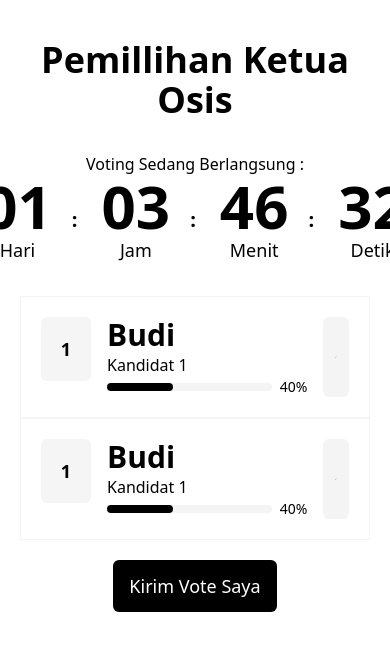
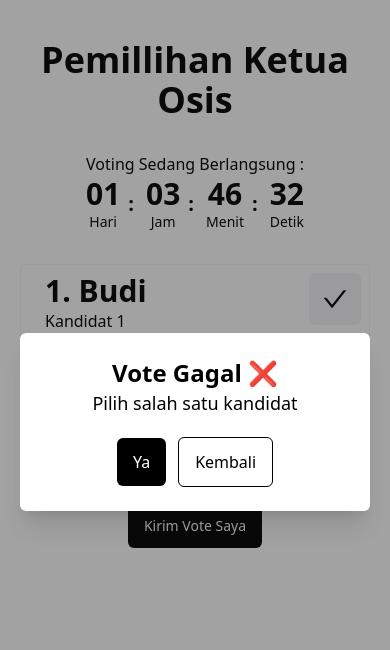
Before and after one commit to anscsmwn/jujurly, a Next.js app: page /participant/1 in a window 390 px wide. Both pictures are taken after a click on the button "Kirim Vote Saya". Shown: the top 650 px of the page. Built offline with nearby package versions, Linux system fonts and the light colour scheme.

Commit message:
feat: add modal confirmation

```diff
--- a/components/participant/CandidateItem.tsx
+++ b/components/participant/CandidateItem.tsx
@@ -1,14 +1,30 @@
+/* eslint-disable no-unused-vars */
 import React from 'react';
 import { AiOutlineCheck } from 'react-icons/ai';
-const CandidateItem = () => {
+import { Candidate } from 'type/types';
+
+interface CandidateItemProps {
+  selectedCandidate: string;
+  setSelectedCandidate: (value: string) => void;
+  candidate: Candidate;
+}
+
+const CandidateItem = ({
+  selectedCandidate,
+  setSelectedCandidate,
+  candidate,
+}: CandidateItemProps) => {
   return (
-    <article className="flex border border-zinc-100 p-5 space-x-4">
-      <div className="flex justify-center p-3 rounded-md items-center bg-neutral-100 w-16 h-16">
-        <p className="text-lg font-semibold">1</p>
+    <article className="flex border border-zinc-100 sm:p-5 p-2 space-x-4 my-3 rounded-md lg:items-stretch items-start">
+      <div className="hidden sm:flex justify-center p-3 rounded-md items-center bg-neutral-100 w-10 h-10">
+        <p className="text-lg font-semibold">{candidate.key}</p>
       </div>
       <div className="w-full">
-        <p className="text-3xl font-bold">Budi</p>
-        <p>Kandidat 1</p>
+        <p className="text-3xl font-bold">
+          <span className="sm:hidden">{candidate.key}. </span>
+          {candidate.name}
+        </p>
+        <p>Kandidat {candidate.key}</p>
         <div className="flex gap-2 items-center">
           <div className="w-full bg-zinc-100 h-2 rounded-full">
             <div
@@ -19,9 +35,18 @@ const CandidateItem = () => {
           <p className="text-sm">40%</p>
         </div>
       </div>
-      <div className=" bg-zinc-100 w-1/12 flex justify-center p-3 rounded-md items-center">
+      <button
+        onClick={() => {
+          setSelectedCandidate(candidate.name);
+        }}
+        className={` ${
+          candidate.name === selectedCandidate
+            ? 'bg-green-600 text-white'
+            : 'bg-zinc-100'
+        }  sm:w-1/12 justify-center p-3 rounded-md items-center sm:flex`}
+      >
         <AiOutlineCheck className="w-7 h-7" />
-      </div>
+      </button>
     </article>
   );
 };
--- a/components/participant/CountdownItem.tsx
+++ b/components/participant/CountdownItem.tsx
@@ -8,10 +8,12 @@ const CountdownItem = ({ value, label }: CountdownItemProps) => {
   return (
     <div className="flex items-center">
       <div className="flex flex-col text-center">
-        <p className="text-6xl font-bold">{zeroPad(value, 2)}</p>
-        <p className="text-lg">{label}</p>
+        <p className="sm:text-6xl font-bold text-3xl">{zeroPad(value, 2)}</p>
+        <p className="sm:text-lg text-sm">{label}</p>
       </div>
-      {label !== 'Detik' && <span className="text-xl font-bold mx-5">:</span>}
+      {label !== 'Detik' && (
+        <span className="text-xl font-bold mx-2 sm:mx-5">:</span>
+      )}
     </div>
   );
 };
--- /dev/null
+++ b/components/participant/ModalConfirmation.tsx
@@ -0,0 +1,76 @@
+import { useState } from 'react';
+import { createRoot } from 'react-dom/client';
+
+interface Props {
+  isOpen?: boolean;
+  title?: string;
+  subtitle?: string;
+  positiveText?: string;
+  negativeText?: string;
+  onPositiveClick?: () => void;
+  onNegativeClick?: () => void;
+}
+
+function ModalConfirmation(props: Props) {
+  const [isOpen, setIsOpen] = useState(props.isOpen);
+
+  return (
+    <div
+      className={`relative z-10 ${!isOpen && 'hidden'}`}
+      aria-labelledby="modal-title"
+      role="dialog"
+      aria-modal="true"
+    >
+      <div className="fixed inset-0 bg-zinc-900 bg-opacity-40 transition-opacity"></div>
+
+      <div className="fixed inset-0 z-10 overflow-y-auto">
+        <div className="flex min-h-full justify-center text-center items-center">
+          <div className="relative bg-white shadow-xl transition-all w-full py-6 max-w-md mx-5 rounded-md">
+            <p className="text-2xl font-bold">{props.title || 'Title'}</p>
+            <p className="text-lg">{props.subtitle || 'Sub Title'}</p>
+            <div className={`space-x-3 mt-5`}>
+              <button
+                className={`bg-black px-4 py-3 text-white rounded-md md:text-lg`}
+                onClick={() => {
+                  props.onPositiveClick && props.onPositiveClick();
+                  setIsOpen(false);
+                }}
+              >
+                {props.positiveText || 'Ya'}
+              </button>
+              <button
+                className="px-4 py-3 border-black border rounded-md md:text-lg text-center"
+                onClick={() => {
+                  props.onNegativeClick;
+                  setIsOpen(false);
+                }}
+              >
+                {props.negativeText || 'Kembali'}
+              </button>
+            </div>
+          </div>
+        </div>
+      </div>
+    </div>
+  );
+}
+
+const showModalConfirmation = (props: Props) => {
+  const modal = document.createElement('div');
+  modal.id = 'modal';
+  document.body.appendChild(modal);
+  const root = createRoot(modal);
+  root.render(
+    <ModalConfirmation
+      isOpen={true}
+      title={props.title}
+      subtitle={props.subtitle}
+      positiveText={props.positiveText}
+      negativeText={props.negativeText}
+      onPositiveClick={props.onPositiveClick}
+      onNegativeClick={props.onNegativeClick}
+    />,
+  );
+};
+
+export default showModalConfirmation;
--- a/pages/participant/[code].tsx
+++ b/pages/participant/[code].tsx
@@ -1,20 +1,59 @@
 import Layout from 'components/Layout';
 import CandidateItem from 'components/participant/CandidateItem';
 import Countdown from 'components/participant/Countdown';
+import showModalConfirmation from 'components/participant/ModalConfirmation';
 
 import React from 'react';
 
 const DetailParticipant = () => {
+  const [selectedCandidate, setSelectedCandidate] = React.useState('');
+  const candidates = [
+    {
+      key: 1,
+      name: 'Budi',
+      votes: 1,
+    },
+    {
+      key: 2,
+      name: 'Anto',
+      votes: 3,
+    },
+  ];
+  const submitVote = () => {
+    if (selectedCandidate) {
+      return showModalConfirmation({
+        title: 'Kamu yakin?',
+        subtitle: `Kamu akan memilih ${selectedCandidate}`,
+        positiveText: 'Ya, saya yakin',
+        negativeText: 'Tidak',
+      });
+    }
+    showModalConfirmation({
+      title: 'Vote Gagal ❌',
+      subtitle: 'Pilih salah satu kandidat',
+    });
+  };
   return (
     <Layout>
       <div className="text-center mt-10">
         <h1 className="text-4xl font-bold">Pemillihan Ketua Osis</h1>
         <Countdown />
         <div className="w-full text-left">
-          <CandidateItem />
-          <CandidateItem />
+          {candidates.map((candidate) => (
+            <CandidateItem
+              key={candidate.key}
+              candidate={candidate}
+              selectedCandidate={selectedCandidate}
+              setSelectedCandidate={setSelectedCandidate}
+            />
+          ))}
         </div>
-        <button className="bg-black px-4 py-3 text-white rounded-md text-lg mt-5">
+        <button
+          onClick={() => {
+            submitVote();
+          }}
+          className="bg-black px-4 py-3 text-white rounded-md sm:text-lg mt-5 text-sm "
+        >
           Kirim Vote Saya
         </button>
       </div>
```
